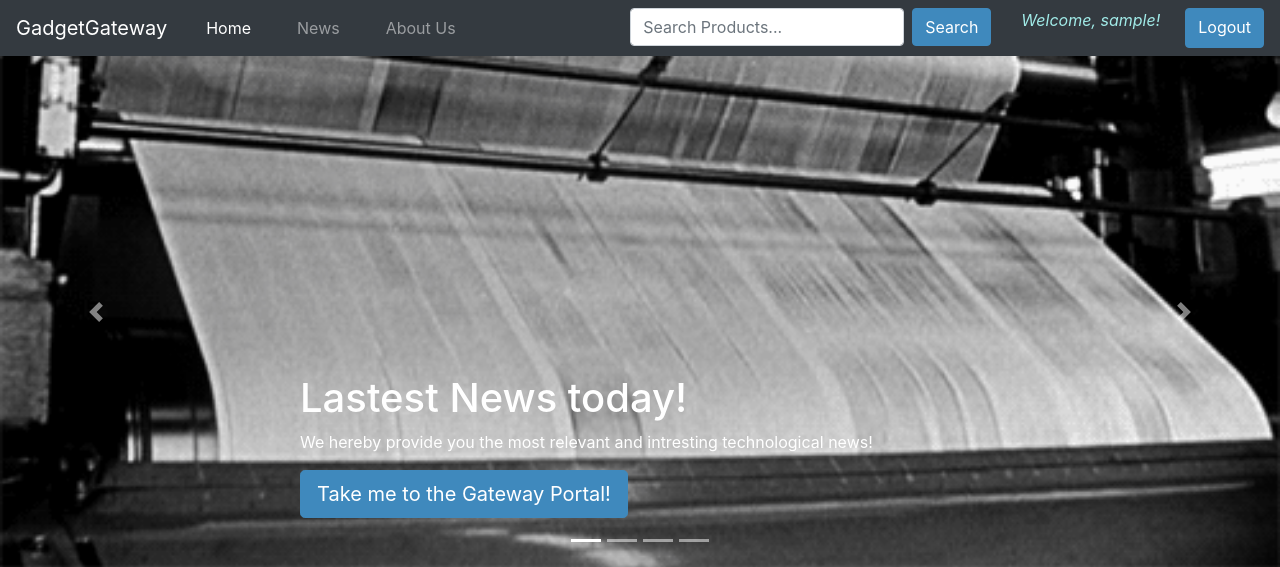
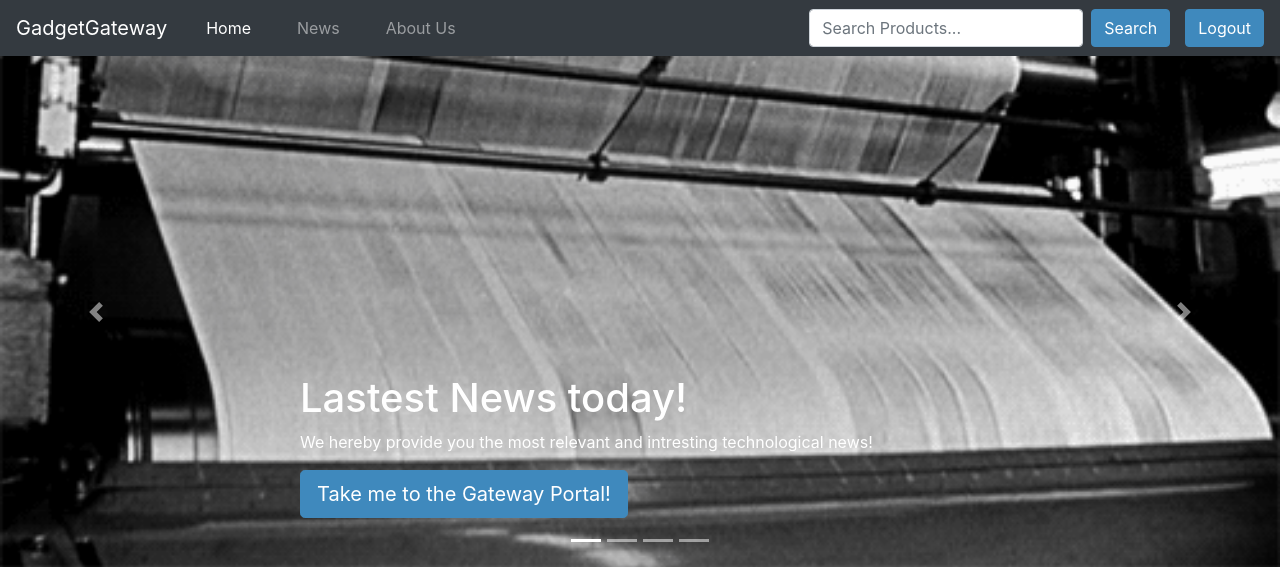
Before and after one commit to loyihsu/GadgetGateway, a Django app: page / in a window 1280 px wide. Shown: the top 567 px of the page. Run offline with Django 3.2, Linux system fonts and the light colour scheme; the visitor is signed in with stand-in values (Sample User, id 1); data that the repository does not hold is empty; some libraries are stand-ins or nearby versions.

Commit message:
Revert "welcome at nav bar"
This reverts commit 9164bc59abfc1792d4930235ed92e80ced4e2a59.

```diff
--- a/static/stylesheets/custom_bs4.css
+++ b/static/stylesheets/custom_bs4.css
@@ -39,11 +39,5 @@ div.btn-group{
     background-position: bottom;
     background-size:cover;
 
+
 }
-
-.authlogindis{
-    color: rgb(161, 235, 232);
-    margin-right: 10px;
-    font-family:  -apple-system, BlinkMacSystemFont, 'Segoe UI', Roboto, Oxygen, Ubuntu, Cantarell, 'Open Sans', 'Helvetica Neue', sans-serif;
-    font-style: italic;
-}
--- a/templates/gadgetgateway/base.html
+++ b/templates/gadgetgateway/base.html
@@ -58,9 +58,6 @@
                     </form>
                     </li>
                     {% if user.is_authenticated %}
-                    <li class ="authlogindis">
-                    <p>Welcome, {{ user.username }}!</p>
-                    </li>
                     <a type="button" class="btn btn-primary navbar-btn" href="{% url 'gadgetgateway:logout' %}">Logout</a>
                     {% else %}
                     <div class="btn-group">
--- a/templates/gadgetgateway/index.html
+++ b/templates/gadgetgateway/index.html
@@ -26,7 +26,7 @@
             <div class = "sliderContainer">
                 <h1>Lastest News today!</h1>
                 <p>We hereby provide you the most relevant and intresting technological news!</p>
-                <a href="{% url 'gadgetgateway:news' %}" class="btn btn-lg btn-primary">Take me to the Gateway Portal!</a>
+                <a href="news/" class="btn btn-lg btn-primary">Take me to the Gateway Portal!</a>
             </div>
         </div>
         <div class="carousel-item">
@@ -34,7 +34,7 @@
             <div class = "sliderContainer">
                 <h1>View about our stories!</h1>
                 <p>Ways to contact us, know our team members, and what motivated us to startup this webpage!</p>
-                <a href="{% url 'gadgetgateway:about' %}" class="btn btn-lg btn-primary"> I'm interested! Warp me there! </a>
+                <a href="about/" class="btn btn-lg btn-primary"> I'm interested! Warp me there! </a>
             </div>
         </div>
         <div class="carousel-item">
```
